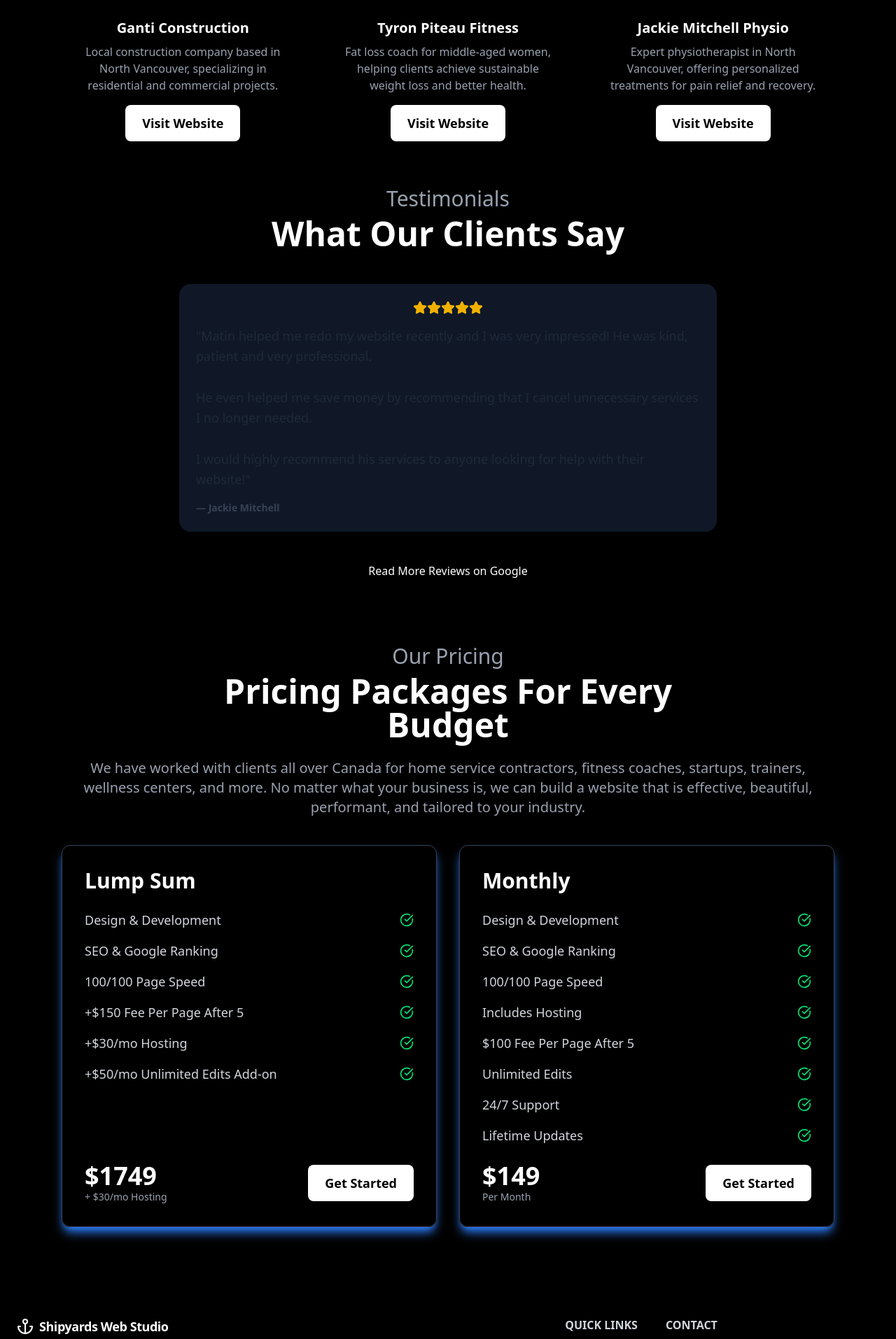
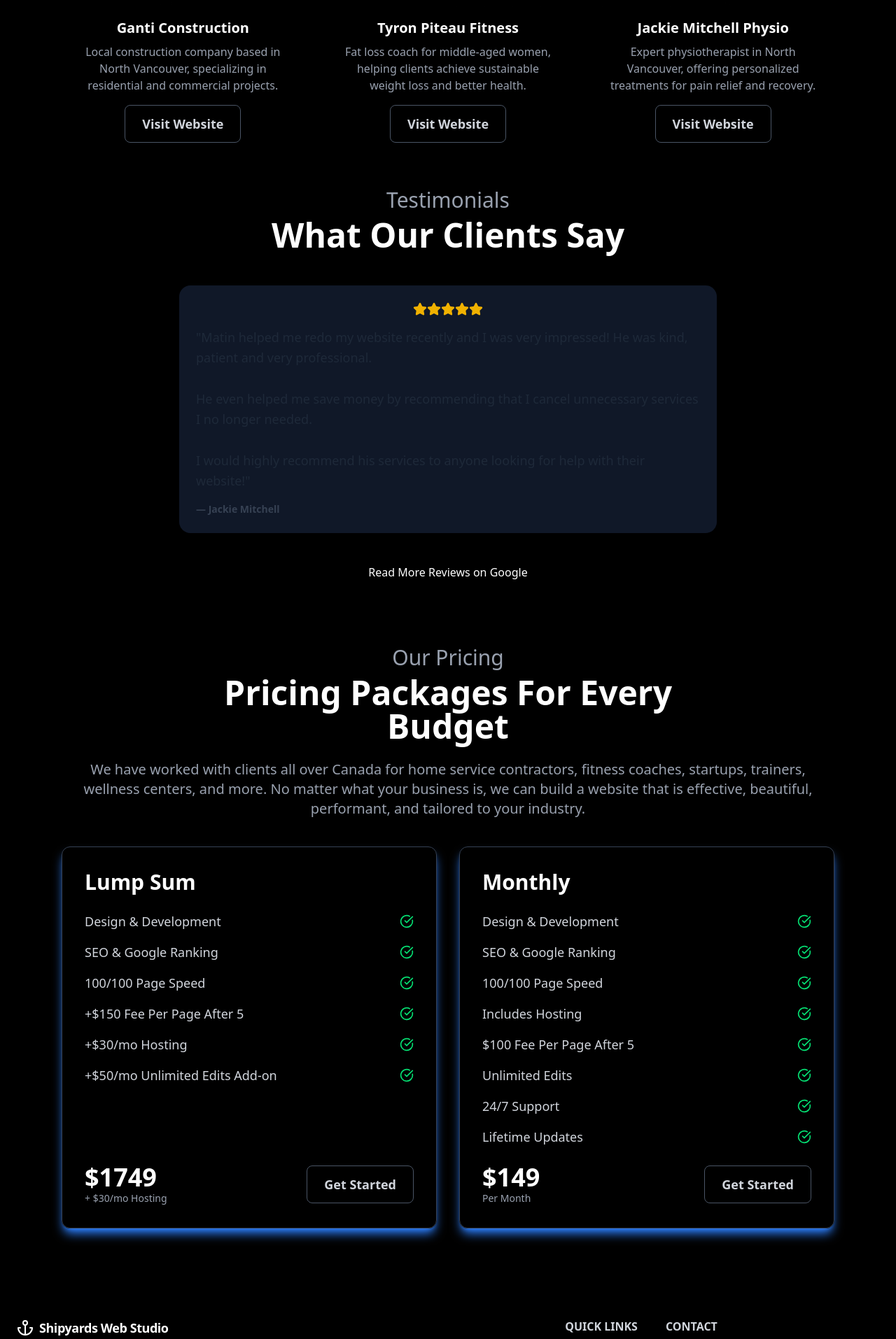
Before and after one commit to MatinH2004/shipyards-web-studio, a Next.js app: page / in a window 1280 px wide. Shown: the part 3314-5228 px from the top of the page at 70% size. Built offline with nearby package versions, Linux system fonts and the light colour scheme.

Commit message:
fix. btn styling

```diff
--- a/src/components/global/Pricing.tsx
+++ b/src/components/global/Pricing.tsx
@@ -72,7 +72,7 @@
                   <p className="text-4xl font-bold text-white">{pkg.price}</p>
                   <p className="text-gray-400 text-sm">{pkg.extra}</p>
                 </div>
-                <Link href="/contact" className="bg-white hover:bg-gray-200 text-black font-semibold py-3 px-6 rounded-lg text-lg transition hover:shadow-2xl hover:shadow-blue-500 hover:text-xl">
+                <Link href="/contact" className="border border-gray-600 text-gray-300 hover:text-white font-semibold py-3 px-6 rounded-lg text-lg transition hover:shadow-2xl hover:shadow-white">
                   Get Started
                 </Link>
               </div>
--- a/src/components/home/Portfolio.tsx
+++ b/src/components/home/Portfolio.tsx
@@ -54,7 +54,7 @@
               <Link
                 href={item.link}
                 target="_blank"
-                className="mt-4 inline-block bg-white hover:bg-gray-200 text-black font-semibold py-3 px-6 rounded-lg text-lg transition transition hover:shadow-2xl hover:shadow-blue-500"
+                className="mt-4 inline-block border border-gray-600 text-gray-300 hover:text-white font-semibold py-3 px-6 rounded-lg text-lg transition hover:shadow-2xl hover:shadow-white"
               >
                 Visit Website
               </Link>
```
